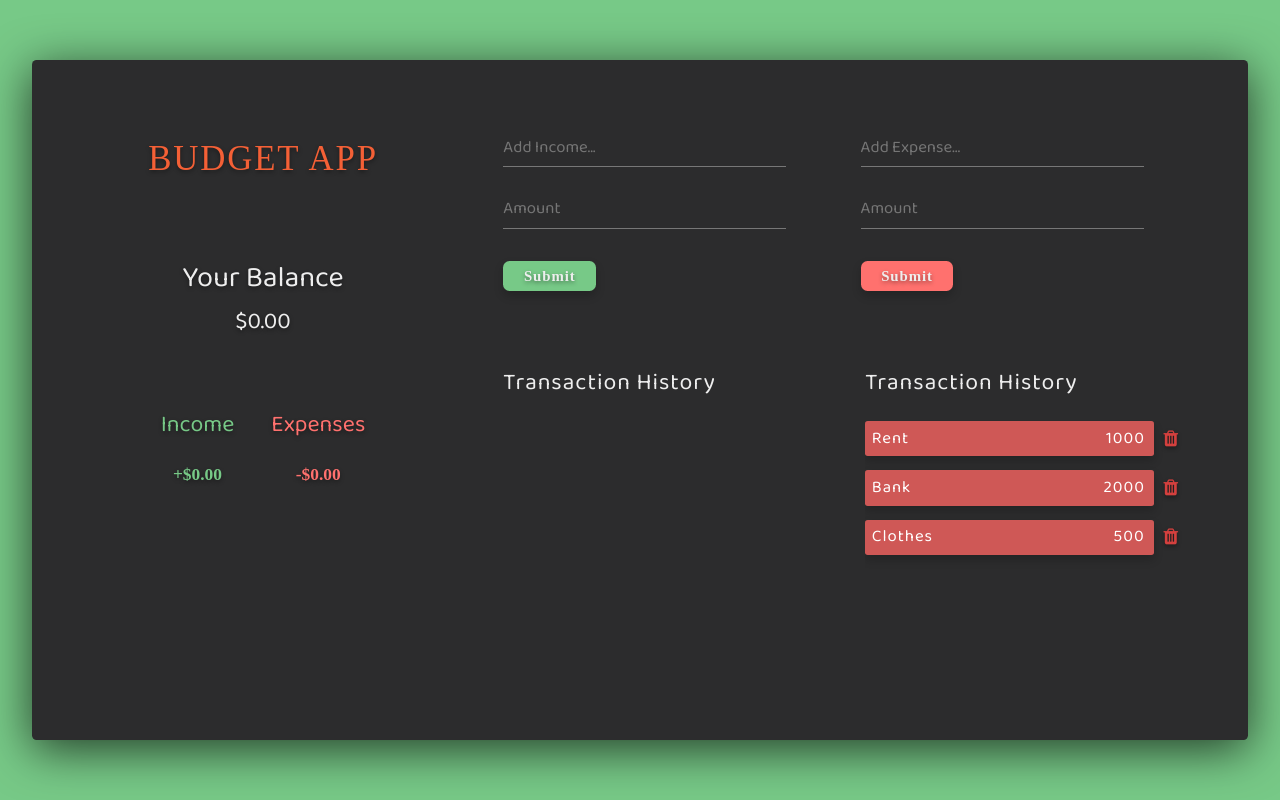
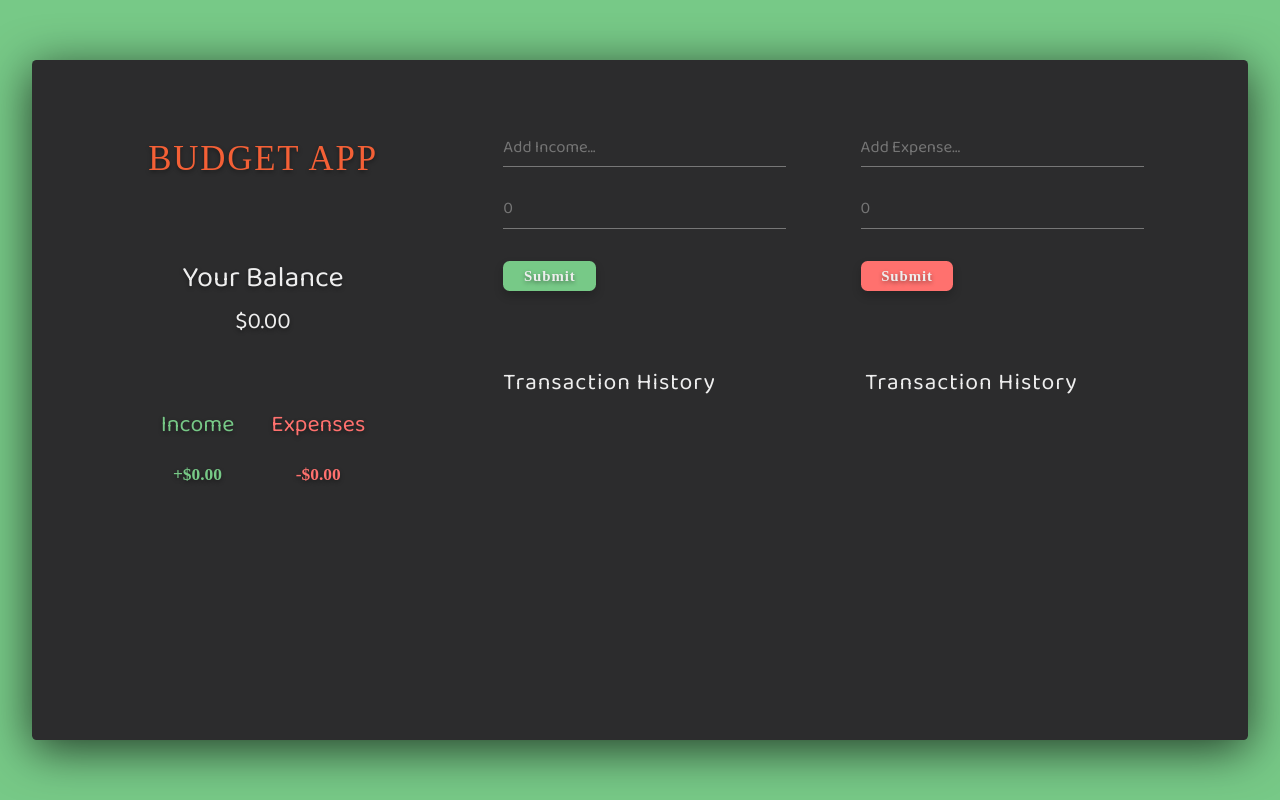
Before and after one commit to Oleg-Irchishyn/React-Budget-App, a React app: page / in a window 1280 px wide. Built offline with nearby package versions, Linux system fonts and the light colour scheme; a web font is replaced by a local one.

Commit message:
Updating income and expenses forms

```diff
--- a/src/components/AddTransactions/AddTransactions.jsx
+++ b/src/components/AddTransactions/AddTransactions.jsx
@@ -1,29 +1,36 @@
 import React, { useState } from 'react';
-import { Field, reduxForm } from 'redux-form';
+import { Field, reduxForm, reset } from 'redux-form';
 import { Input } from '../common/FormControls/FormControls';
 import { maxLengthCreator, required } from '../../redux/utils/validators/validatos';
 import { v4 as uuidv4 } from 'uuid';
 import { bindActionCreators } from 'redux';
 import *as incomeActions from '../../redux/reducers/incomeReducer';
+import *as expenseActions from '../../redux/reducers/expenseReducer';
 import { connect } from 'react-redux';
 
-const AddTransactions = ({ addIncome }) => {
-
-  const onSubmitIncome = (values) => {
+const AddTransactions = ({ addIncome, addExpense }) => {
+  const onSubmitIncome = (values, dispatch) => {
     const newIncomeTransaction = {
       id: uuidv4(),
       incomeText: values.incomeText,
       incomeAmount: values.incomeAmount * 1
-    }
-    addIncome(newIncomeTransaction)
+    };
+    addIncome(newIncomeTransaction);
+    dispatch(reset("incomeForm"));
   }
-  const onExpensesFormSubmit = (formData) => {
-    console.log(formData.expensesText, formData.expensesAmount)
+  const onSubmitExpense = (values, dispatch) => {
+    const newExpenseTransaction = {
+      id: uuidv4(),
+      expenseText: values.expenseText,
+      expenseAmount: values.expenseAmount * 1
+    };
+    addExpense(newExpenseTransaction);
+    dispatch(reset("expensesForm"));
   }
   return (
     <div className="form-wrapper">
       <IncomeReduxForm onSubmit={onSubmitIncome} />
-      <ExpensesReduxForm onSubmit={onExpensesFormSubmit} />
+      <ExpensesReduxForm onSubmit={onSubmitExpense} />
     </div>
   )
 }
@@ -38,14 +45,15 @@ const IncomeForm = React.memo(({ handleSubmit }) => {
   const onChangeIncome = (e) => {
     setIncome({ ...income, [e.target.name]: e.target.value })
   }
+  const { incomeText, incomeAmount } = income;
   return (
     <form onSubmit={handleSubmit}>
       <div className="input-group income">
         <Field component={Input} name="incomeText" placeholder="Add Income..."
           type="text" autoComplete="off" onChange={onChangeIncome}
-          validate={incomeFormvalidators} />
-        <Field component={Input} name="incomeAmount" placeholder="Amount" type="number"
-          autoComplete="off" onChange={onChangeIncome} />
+          validate={incomeFormvalidators} value={incomeText} />
+        <Field component={Input} name="incomeAmount" placeholder="0" type="number"
+          autoComplete="off" onChange={onChangeIncome} value={incomeAmount} />
         <button type="submit">Submit</button>
       </div>
     </form>
@@ -55,11 +63,23 @@ const IncomeForm = React.memo(({ handleSubmit }) => {
 const expenseFormvalidators = [required, maxLengthCreator(100)];
 
 const ExpensesForm = React.memo(({ handleSubmit }) => {
+  const [expense, setExpense] = useState({
+    expenseText: '',
+    expenseAmount: 0
+  })
+  const onChangeExpense = (e) => {
+    setExpense({ ...expense, [e.target.name]: e.target.value })
+  }
+  const { expenseText, expenseAmount } = expense;
   return (
     <form onSubmit={handleSubmit}>
       <div className="input-group expense">
-        <Field component={Input} name="expensesText" placeholder="Add Expense..." type="text" autoComplete="off" validate={expenseFormvalidators} />
-        <Field component={Input} name="expensesAmount" placeholder="Amount" type="number" autoComplete="off" />
+        <Field component={Input} name="expenseText" placeholder="Add Expense..."
+          type="text" autoComplete="off" validate={expenseFormvalidators}
+          onChange={onChangeExpense} value={expenseText} />
+        <Field component={Input} name="expenseAmount" placeholder="0"
+          type="number" autoComplete="off" onChange={onChangeExpense}
+          value={expenseAmount} />
         <button type="submit">Submit</button>
       </div>
     </form>
@@ -67,17 +87,18 @@ const ExpensesForm = React.memo(({ handleSubmit }) => {
 })
 
 const IncomeReduxForm = reduxForm({
-  form: "income"
+  form: "incomeForm"
 })(IncomeForm);
 
 
 const ExpensesReduxForm = reduxForm({
-  form: "expenses"
+  form: "expensesForm"
 })(ExpensesForm);
 
 
 const mapDispatchToProps = (dispatch) => ({
-  ...bindActionCreators(incomeActions, dispatch)
+  ...bindActionCreators(incomeActions, dispatch),
+  ...bindActionCreators(expenseActions, dispatch)
 })
 
 export default connect(null, mapDispatchToProps)(AddTransactions);
--- a/src/redux/reducers/expenseReducer.js
+++ b/src/redux/reducers/expenseReducer.js
@@ -1,34 +1,25 @@
-const INITIALIZED_SUCCESS = 'BudgetApp/expense/INITIALIZED_SUCCESS';
+const ADD_EXPENSE = 'BudgetApp/income/ADD_EXPENSE';
 
 let initialState = {
   expenseTransactions: [
-    {
-      id: 4,
-      expenseText: "Rent",
-      expenseAmount: 1000
-    },
-    {
-      id: 5,
-      expenseText: "Bank",
-      expenseAmount: 2000
-    },
-    {
-      id: 6,
-      expenseText: "Clothes",
-      expenseAmount: 500
-    }
   ]
 }
 
 const expenseReducer = (state = initialState, action) => {
   switch (action.type) {
-    case INITIALIZED_SUCCESS:
+    case ADD_EXPENSE:
       return {
-        ...state
+        ...state,
+        expenseTransactions: [action.expenseTransaction, ...state.expenseTransactions]
       }
     default:
       return state;
   }
 }
 
+export const addExpense = (expenseTransaction) => ({
+  type: ADD_EXPENSE,
+  expenseTransaction,
+});
+
 export default expenseReducer;
```
